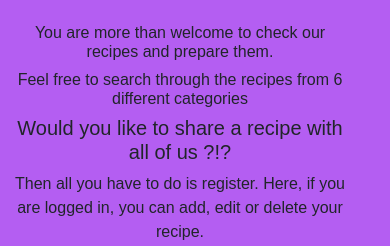
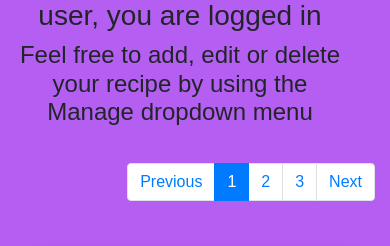
Before and after one commit to iiostefanos/college-cookbook, a Flask app: page /get_recipes in a window 390 px wide; the page is wider, and only the part inside the window is pictured. Shown: the part 467-713 px from the top of that part. Run offline with Flask 2, Linux system fonts and the light colour scheme; the visitor is signed in with stand-in values (Sample User, id 1); grey boxes marked "Sample" are stand-in pictures; a database or web service that is not in the repository returns one stand-in record (values such as "Sample title"); some libraries are stand-ins or nearby versions.

Commit message:
changed the message for user in session

```diff
--- a/templates/recipes.html
+++ b/templates/recipes.html
@@ -9,6 +9,14 @@
 
   <iframe class="embed-responsive-item videoframe" src="https://www.youtube.com/embed/JjHHWbmtqfM" frameborder="0" allow="accelerometer; autoplay; encrypted-media; gyroscope; picture-in-picture" allowfullscreen></iframe>
     </div>
+     {% if user is defined %}
+    <div class="row col-md-6">
+      <div class="text-center">
+        <h3>{{user}}, you are logged in</h3>
+        <h4>Feel free to add, edit or delete your recipe by using the Manage dropdown menu </h4>
+      </div>
+    </div>
+    {% else %}
     <div class="row col-md-6">
       <div class="text-center invite">
         <h6>You are more than welcome to check our recipes and prepare them.</h6>
@@ -19,8 +27,7 @@
       <p>If not, click the button below</p>
        <!-- Button to open the modal -->
      <a data-toggle="modal" data-target="#register" href=''><button type="button" class="btn btn-primary"> <i class="fa fa-user-plus" aria-hidden="true"></i>Signup</button></a>
-
-
+     {% endif %}
 
       </div>
     </div>
```
Also changed, not shown: .c9/metadata/environment/app.py (+1 -1 lines), .c9/metadata/environment/templates/base.html (+1 -1 lines), .c9/metadata/environment/templates/recipes.html (+1 -1 lines).
